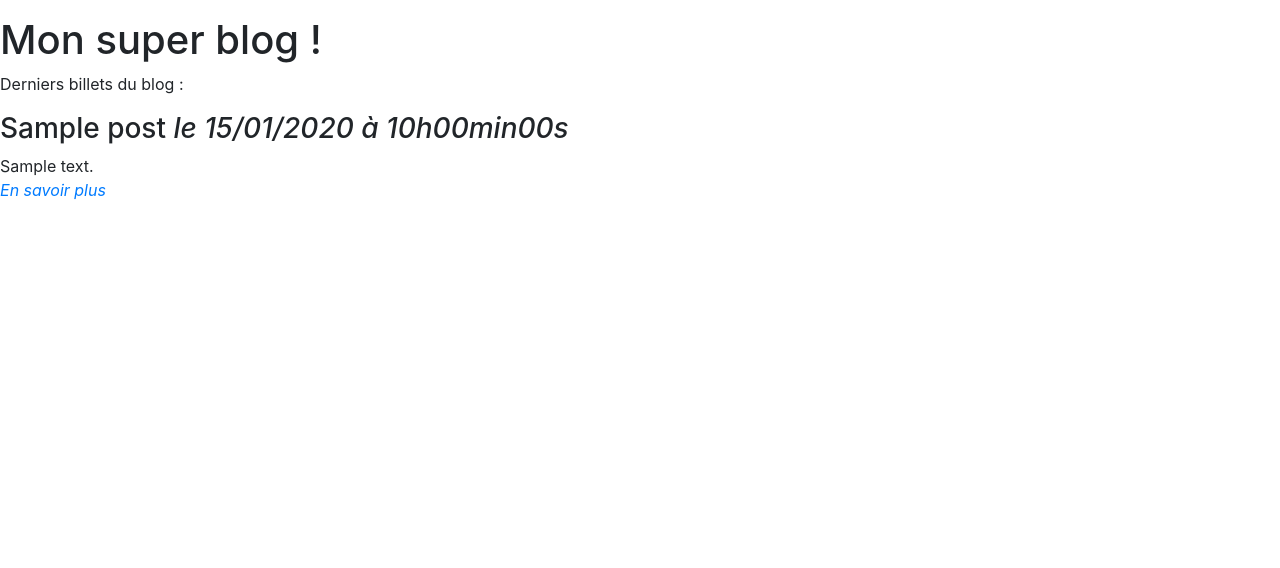
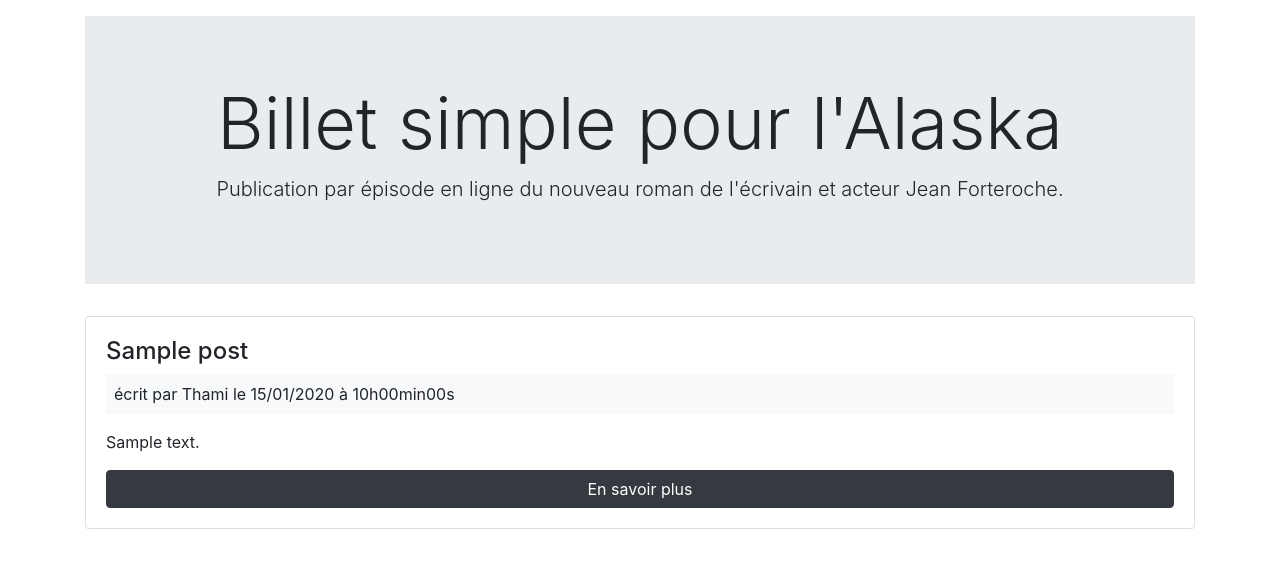
Before and after one commit to ThamiSadouk/projet4, a PHP site: page /projet4/ in a window 1280 px wide. Shown: the part 56-624 px from the top of the page. Run offline with PHP 8.4, Linux system fonts and the light colour scheme; tables that the repository leaves empty or names only in its code hold one stand-in row (values such as "Sample post"); data that the repository does not hold is empty; some libraries are stand-ins or nearby versions.

Commit message:
page d'accueil stylisée

```diff
--- a/app/views/index.php
+++ b/app/views/index.php
@@ -1,21 +1,23 @@
-<?php $title = 'Mon blog'; ?>
+<?php $title = SITENAME; ?>
 
 <?php ob_start(); ?>
-    <h1>Mon super blog !</h1>
-    <p>Derniers billets du blog :</p>
+
+        <div class="jumbotron jumbotron-fluid text-center">
+            <div class="container">
+                <h1 class="display-3">Billet simple pour l'Alaska</h1>
+                <p class="lead">Publication par épisode en ligne du nouveau roman de l'écrivain et acteur Jean Forteroche.</p>
+            </div>
+        </div>
 
 <?php foreach($data['posts'] as $post) : ?>
-    <div class="news">
-        <h3>
-            <?= htmlspecialchars($post->title) ?>
-            <em>le <?= $post->creation_date_fr ?></em>
-        </h3>
+    <div class="card card-body mb-3">
+        <h4><?= htmlspecialchars($post->title) ?></h4>
+        <div class="bg-light p-2 mb-3">
+            écrit par Thami le <?= $post->creation_date_fr ?>
+        </div>
 
-        <p>
-            <?= nl2br(htmlspecialchars($post->content)) ?>
-            <br>
-            <em><a href="<?= URLROOT; ?>/pagesController/showPost/<?= htmlspecialchars($post->id) ?>">En savoir plus</a> </em>
-        </p>
+        <p class="card-text"><?= nl2br(htmlspecialchars($post->content)) ?>        </p>
+        <a href="<?= URLROOT; ?>/pagesController/showPost/<?= htmlspecialchars($post->id) ?>" class="btn btn-dark">En savoir plus</a>
     </div>
 <?php endforeach; ?>
 <?php $content = ob_get_clean(); ?>
--- a/app/views/template.php
+++ b/app/views/template.php
@@ -12,7 +12,9 @@
 </head>
 
 <body>
-    <!-- NAVIGATION MENU -->
+    <!--
+    NAVIGATION MENU
+    -->
     <nav class="navbar navbar-expand-lg navbar-dark bg-dark mb-3">
         <div class="container">
             <a class="navbar-brand" href="<?= URLROOT; ?>"><?= SITENAME; ?></a>
@@ -33,11 +35,12 @@
     <!--
      INSERTION DU CONTENU
      -->
-    <?= $content ?>
+    <div class="container">
+        <?= $content ?>
+    </div>
 
     <script src="https://code.jquery.com/jquery-3.3.1.slim.min.js" integrity="sha384-q8i/X+965DzO0rT7abK41JStQIAqVgRVzpbzo5smXKp4YfRvH+8abtTE1Pi6jizo" crossorigin="anonymous"></script>
     <script src="https://cdnjs.cloudflare.com/ajax/libs/popper.js/1.14.3/umd/popper.min.js" integrity="sha384-ZMP7rVo3mIykV+2+9J3UJ46jBk0WLaUAdn689aCwoqbBJiSnjAK/l8WvCWPIPm49" crossorigin="anonymous"></script>
     <script src="https://stackpath.bootstrapcdn.com/bootstrap/4.1.1/js/bootstrap.min.js" integrity="sha384-smHYKdLADwkXOn1EmN1qk/HfnUcbVRZyYmZ4qpPea6sjB/pTJ0euyQp0Mk8ck+5T" crossorigin="anonymous"></script>
-    <script src="<?= URLROOT; ?>/js/main.js"></script>
 </body>
 </html>
```
